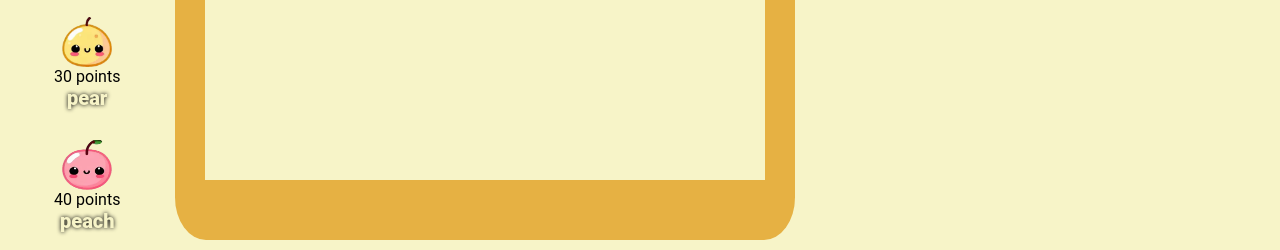
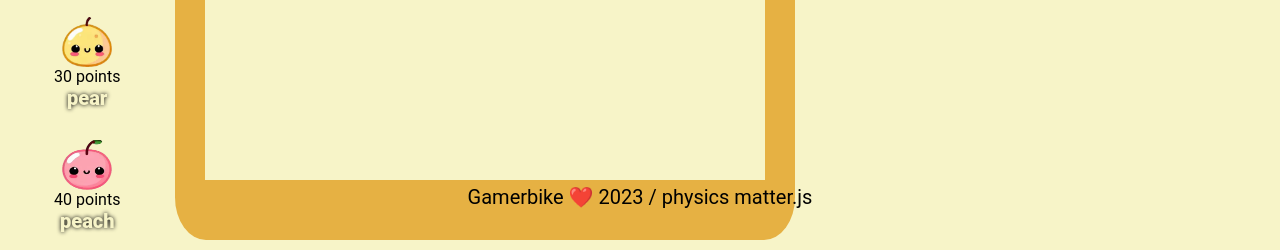
Before and after one commit to GamerBike39/suikaGame_clone, a website built with Vite: page index.html in a window 1280 px wide. Shown: the part 575-825 px from the top of the page. Built offline with nearby package versions, Linux system fonts and the light colour scheme.

Commit message:
add footer

```diff
--- a/index.html
+++ b/index.html
@@ -24,6 +24,7 @@
         </div>
       </div>
     </div>
+    <footer>Gamerbike ❤️ 2023 / physics matter.js</footer>
     <audio id="fruitSound" src="./Plop.mp3"></audio>
     <script type="module" src="/main.js"></script>
   </body>
--- a/style.css
+++ b/style.css
@@ -7,6 +7,8 @@
 
 body{
     background-color: #F7F4C8;
+    overflow: hidden;
+    position: relative;
 }
 
 #app{
@@ -76,3 +78,15 @@ body{
 canvas{
     border-radius: 0% 0% 5% 5%;
 }
+
+footer{
+    position: absolute;
+    bottom: 0;
+    left: 0;
+    width: 100%;
+    height: fit-content;
+    display: flex;
+    justify-content: center;
+    align-items: center;
+    font-size: 20px;
+   }
```
